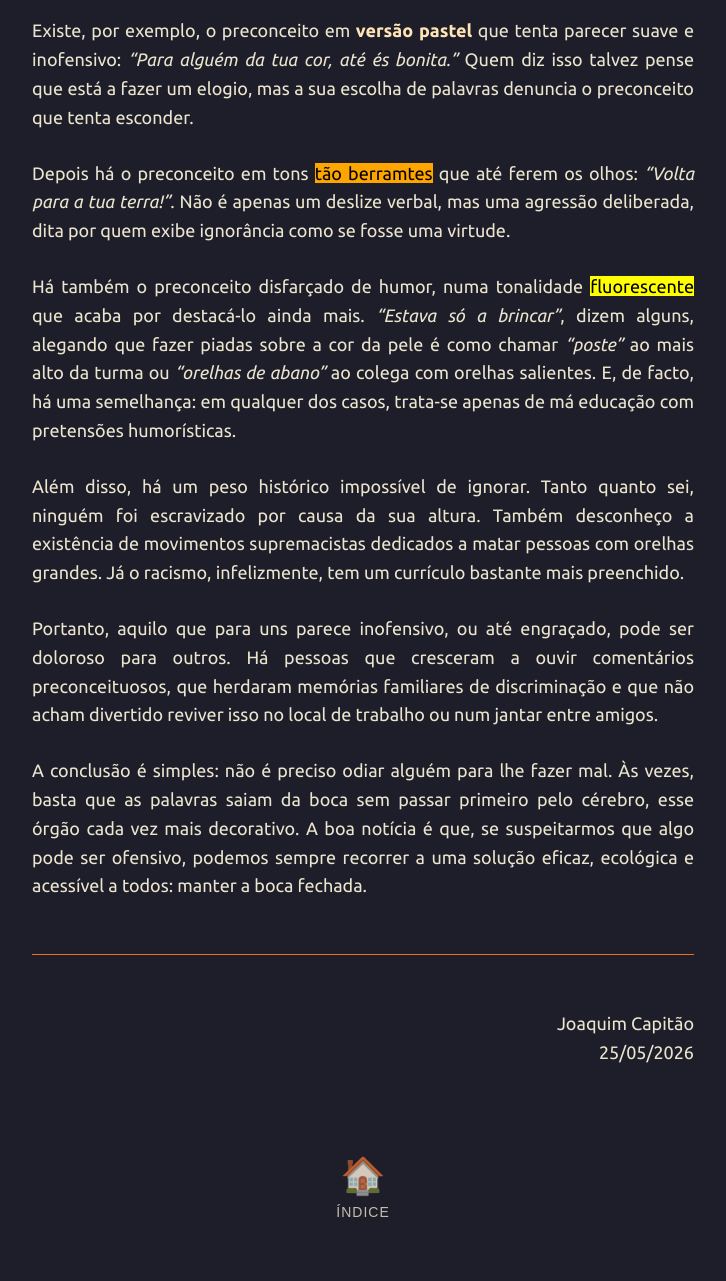
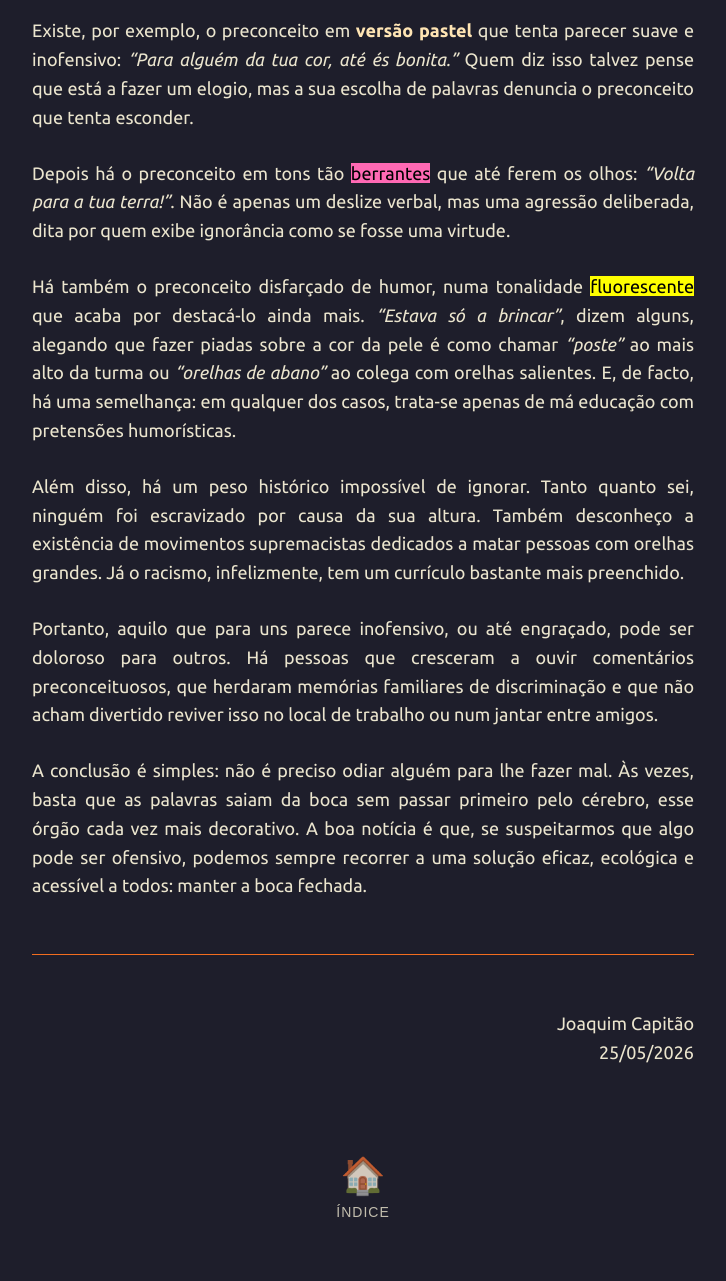
Before and after one commit to joaquim-capitao/queime-depois-de-ler, a Jekyll site: the page built from variacoes-cromaticas.md, in a window 1280 px wide. Shown: the part 663-1944 px from the top of the page, without its empty margins (277-1003 px from the left). Built offline with Jekyll 4.4.1, drawn with Linux system fonts in a browser that asks for light colours; our own code applies the rules of GitHub Pages for plain Markdown files.

Commit message:
Fix typo in 'berrantes' color description

```diff
--- a/variacoes-cromaticas.md
+++ b/variacoes-cromaticas.md
@@ -8,7 +8,7 @@ Ainda assim, há quem olhe para essa riqueza com desconfiança. Mas, ironicament
 
 Existe, por exemplo, o preconceito em <strong><span style="color: #FFE5B4;">versão pastel</span></strong> que tenta parecer suave e inofensivo: *“Para alguém da tua cor, até és bonita.”* Quem diz isso talvez pense que está a fazer um elogio, mas a sua escolha de palavras denuncia o preconceito que tenta esconder.
 
-Depois há o preconceito em tons <mark style="background-color: orange;">tão berramtes</mark> que até ferem os olhos: *“Volta para a tua terra!”*. Não é apenas um deslize verbal, mas uma agressão deliberada, dita por quem exibe ignorância como se fosse uma virtude.
+Depois há o preconceito em tons tão <mark style="background-color: hotpink;">berrantes</mark> que até ferem os olhos: *“Volta para a tua terra!”*. Não é apenas um deslize verbal, mas uma agressão deliberada, dita por quem exibe ignorância como se fosse uma virtude.
 
 Há também o preconceito disfarçado de humor, numa tonalidade <mark>fluorescente</mark> que acaba por destacá-lo ainda mais. *“Estava só a brincar”*, dizem alguns, alegando que fazer piadas sobre a cor da pele é como chamar *“poste”* ao mais alto da turma ou *“orelhas de abano”* ao colega com orelhas salientes. E, de facto, há uma semelhança: em qualquer dos casos, trata-se apenas de má educação com pretensões humorísticas.
 
```
